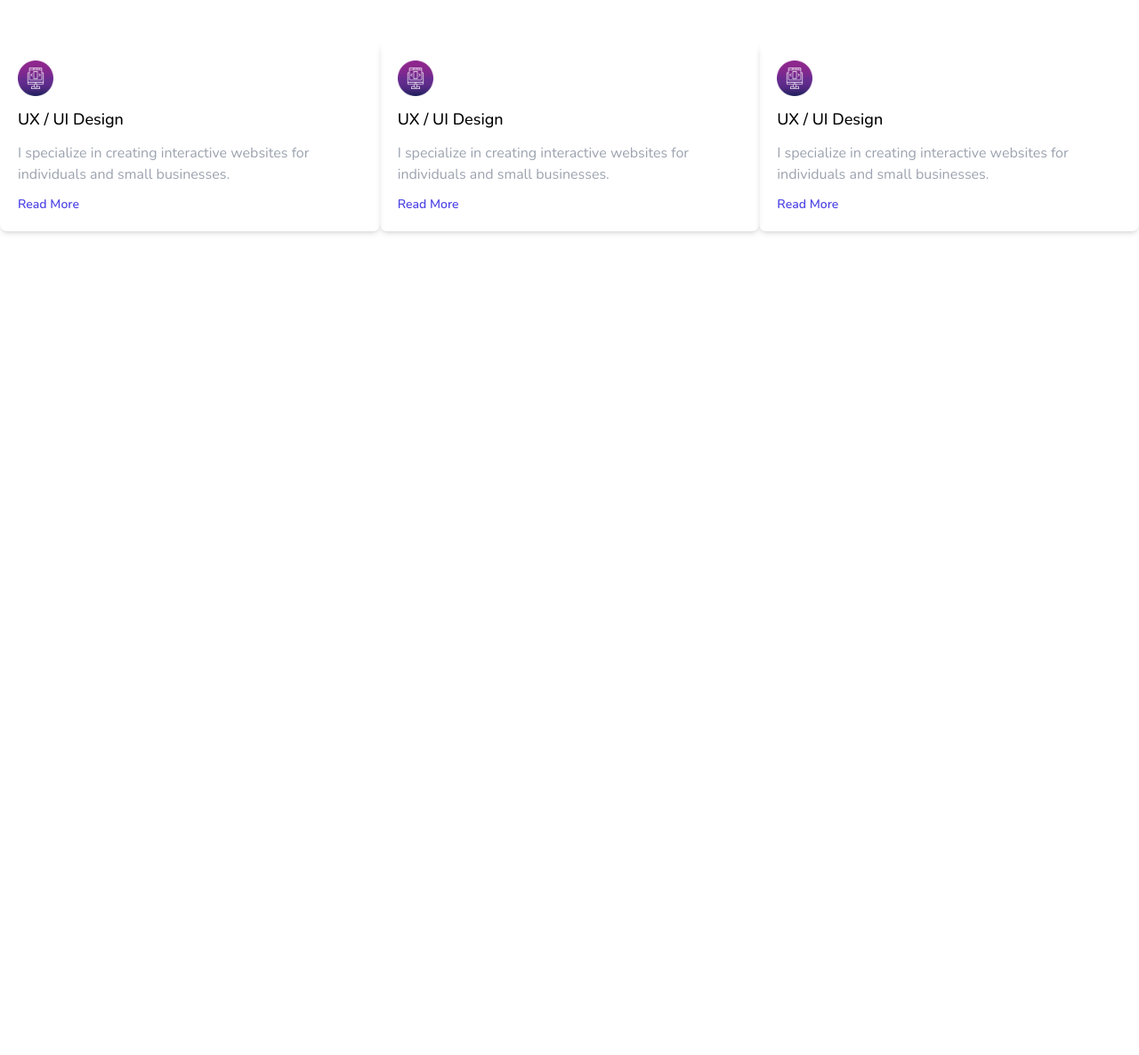
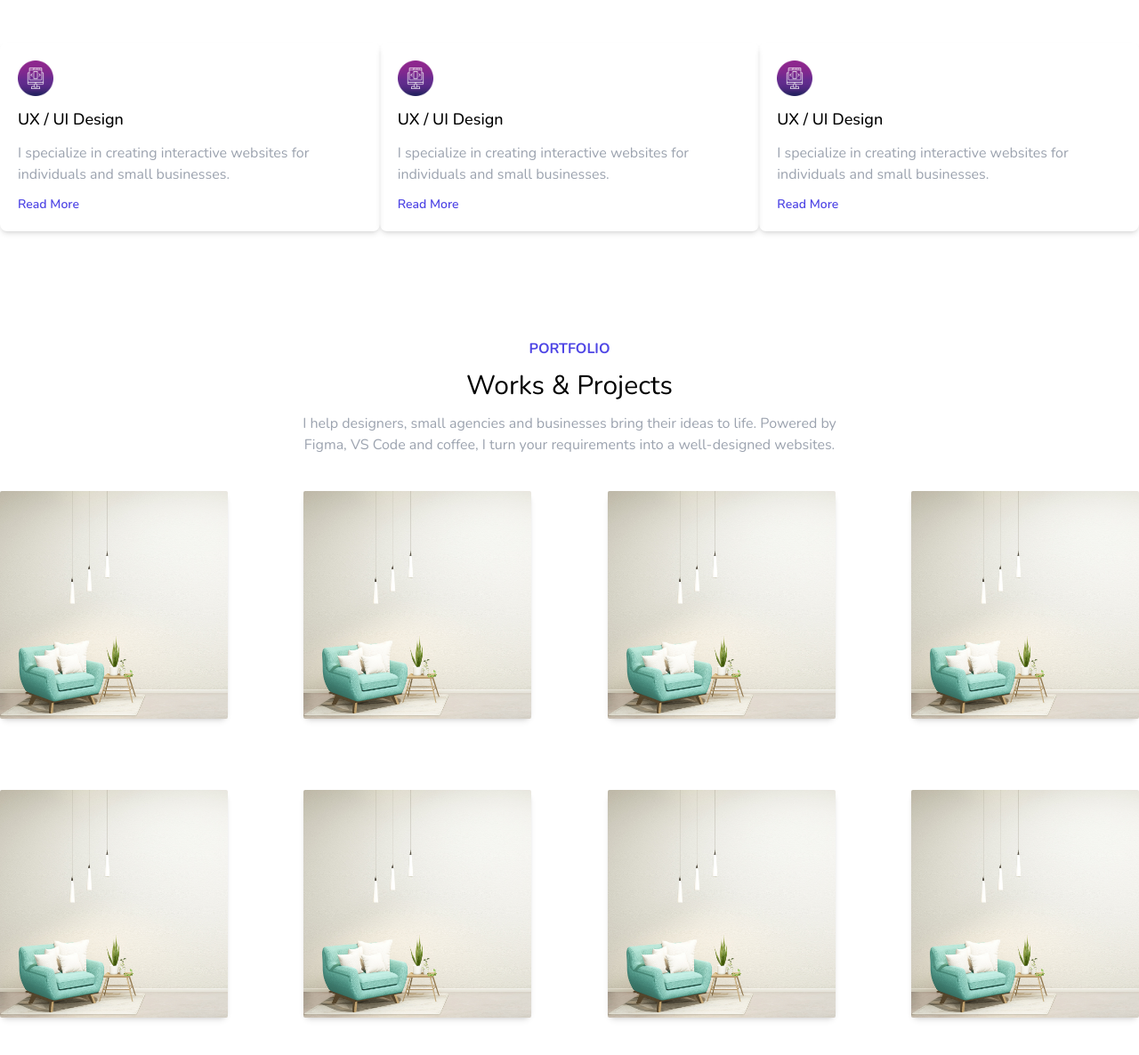
Before and after one commit to esteemayo/tailwind-portfolio, a website: page index.html in a window 1280 px wide. Shown: the part 2023-3209 px from the top of the page at 89% size. Before the commit the page ends 2323 px from the top, so only its background shows below. Drawn offline with nearby package versions, Linux system fonts and the light colour scheme.

Commit message:
fix: add markup

```diff
--- a/index.html
+++ b/index.html
@@ -243,6 +243,79 @@
         </div>
       </div>
     </section>
+    <section class="py-20">
+      <div class="container mx-auto">
+        <div class="flex flex-col items-center gap-3">
+          <h1 class="text-indigo-600 font-bold uppercase">Portfolio</h1>
+          <h1 class="text-3xl capitalize">Works & projects</h1>
+          <p class="w-1/2 text-center text-gray-400">
+            I help designers, small agencies and businesses bring their ideas to
+            life. Powered by Figma, VS Code and coffee, I turn your requirements
+            into a well-designed websites.
+          </p>
+        </div>
+        <div
+          class="p-5 sm:p-0 flex flex-wrap justify-between gap-5 gap-y-20 my-5 lg:my-10"
+        >
+          <div class="w-full md:w-4/12 lg:w-1/5 shadow-md rounded-lg">
+            <img
+              src="img/item.png"
+              alt="item"
+              class="w-full block object-cover rounded-sm"
+            />
+          </div>
+          <div class="w-full md:w-4/12 lg:w-1/5 shadow-md rounded-lg">
+            <img
+              src="img/item.png"
+              alt="item"
+              class="w-full block object-cover rounded-sm"
+            />
+          </div>
+          <div class="w-full md:w-4/12 lg:w-1/5 shadow-md rounded-lg">
+            <img
+              src="img/item.png"
+              alt="item"
+              class="w-full block object-cover rounded-sm"
+            />
+          </div>
+          <div class="w-full md:w-4/12 lg:w-1/5 shadow-md rounded-lg">
+            <img
+              src="img/item.png"
+              alt="item"
+              class="w-full block object-cover rounded-sm"
+            />
+          </div>
+          <div class="w-full md:w-4/12 lg:w-1/5 shadow-md rounded-lg">
+            <img
+              src="img/item.png"
+              alt="item"
+              class="w-full block object-cover rounded-sm"
+            />
+          </div>
+          <div class="w-full md:w-4/12 lg:w-1/5 shadow-md rounded-lg">
+            <img
+              src="img/item.png"
+              alt="item"
+              class="w-full block object-cover rounded-sm"
+            />
+          </div>
+          <div class="w-full md:w-4/12 lg:w-1/5 shadow-md rounded-lg">
+            <img
+              src="img/item.png"
+              alt="item"
+              class="w-full block object-cover rounded-sm"
+            />
+          </div>
+          <div class="w-full md:w-4/12 lg:w-1/5 shadow-md rounded-lg">
+            <img
+              src="img/item.png"
+              alt="item"
+              class="w-full block object-cover rounded-sm"
+            />
+          </div>
+        </div>
+      </div>
+    </section>
     <script src="index.js"></script>
     <script src="autotyping.js"></script>
   </body>
```
Also changed, not shown: css/style.css.
